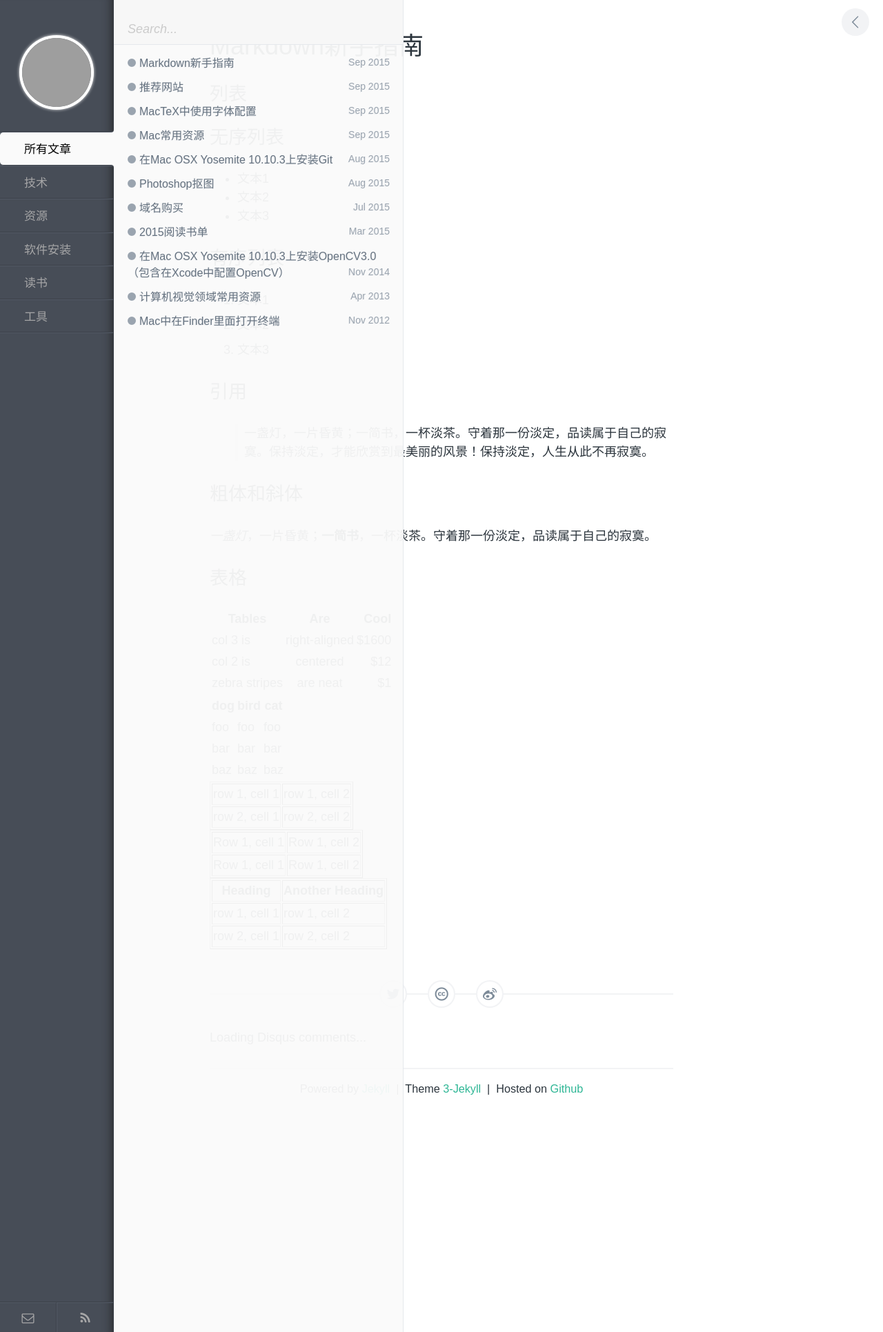
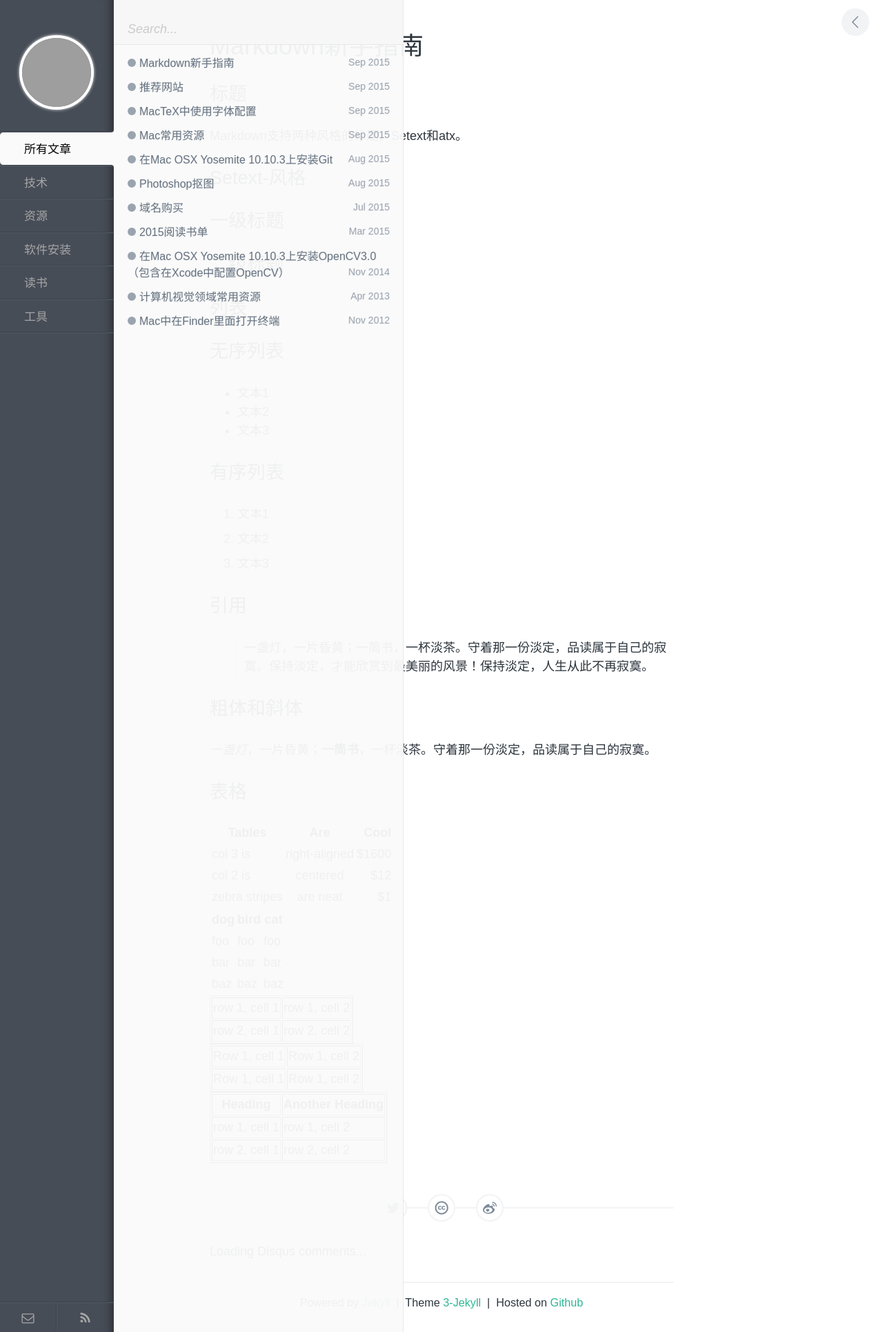
Before and after one commit to zhuyafei/zhuyafei.github.io, a Jekyll site: the page built from _posts/tech/2015-09-20-Markdown.md, in a window 1280 px wide. Shown: the whole page at 69% size. Built offline with Jekyll 4.4.1, drawn with Linux system fonts in a browser that asks for light colours; comment, search, counter and statistics services are not loaded; grey boxes are pictures that could not be loaded.

Commit message:
Modify 2015-09-20-Markdown.md

```diff
--- a/_posts/tech/2015-09-20-Markdown.md
+++ b/_posts/tech/2015-09-20-Markdown.md
@@ -2,6 +2,18 @@
 layout: post
 title: Markdown新手指南
 category: 技术
+---
+
+# 标题
+
+Markdown支持两种风格的标题，Setext和atx。
+
+## Setext-风格
+
+一级标题
+==
+
+二级标题
 ---
 
 # 列表
@@ -18,14 +30,14 @@ category: 技术
 2. 文本2
 3. 文本3
 
-## 引用
+# 引用
 > 一盏灯，一片昏黄；一简书，一杯淡茶。守着那一份淡定，品读属于自己的寂寞。保持淡定，才能欣赏到最美丽的风景！保持淡定，人生从此不再寂寞。
 
-## 粗体和斜体
+# 粗体和斜体
 
 *一盏灯*，一片昏黄；**一简书**，一杯淡茶。守着那一份淡定，品读属于自己的寂寞。
 
-## 表格
+# 表格
 
 | Tables        | Are           | Cool  |
 | ------------- |:-------------:| -----:|
```
